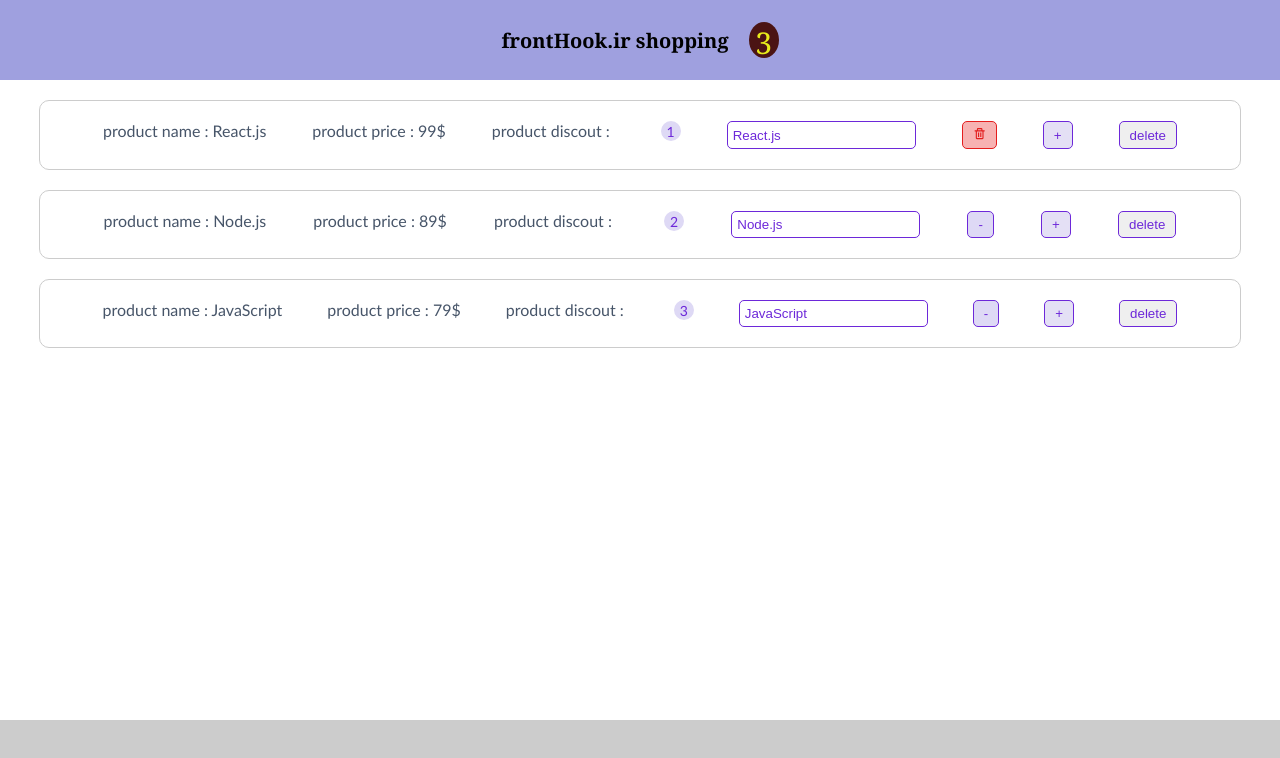
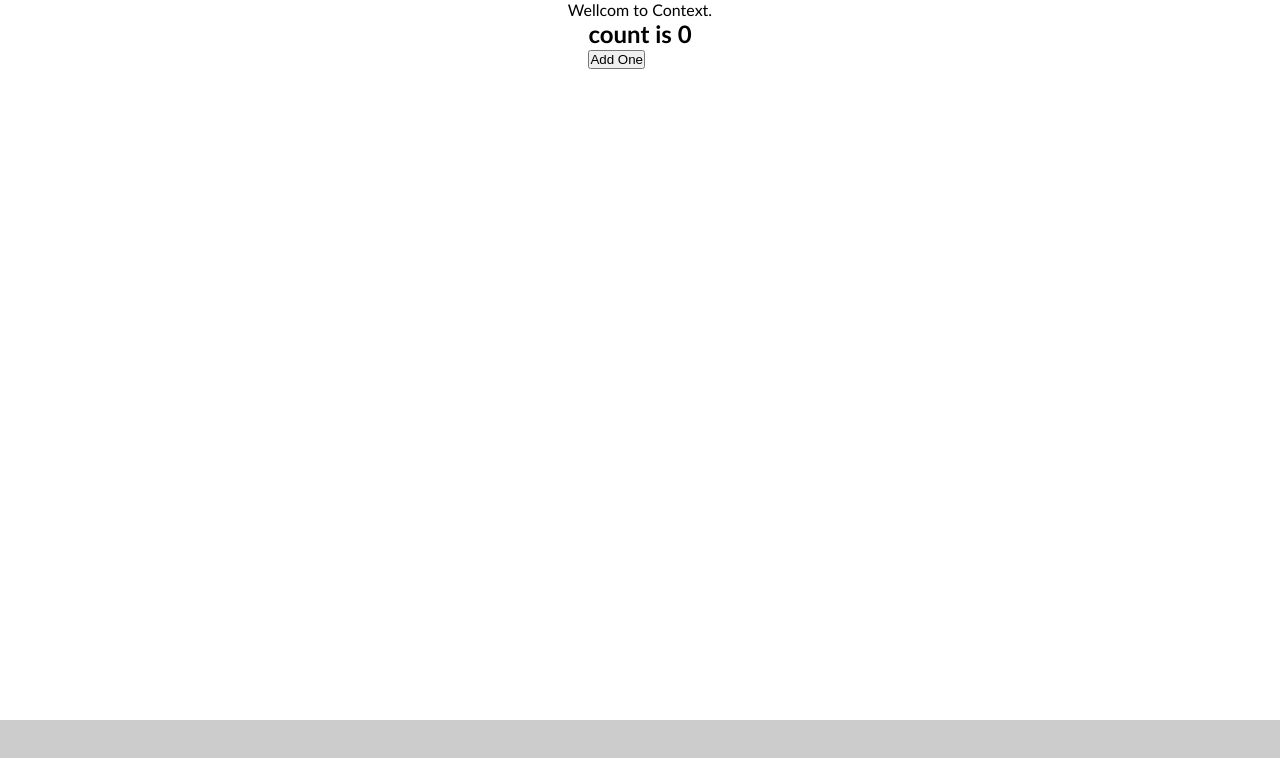
Before and after one commit to Ali-DoostAli/React-course, a React (Create React App) app: page / in a window 1280 px wide. Shown: the top 758 px of the page. Built offline with nearby package versions, Linux system fonts and the light colour scheme.

Commit message:
an example of context

```diff
--- a/src/App.js
+++ b/src/App.js
@@ -1,11 +1,13 @@
 import React, { createContext, useState } from "react";
 import "./App.css";
+import CounterOne from "./components/Context/CounterOne";
+import CounterProvider from "./components/Context/CounterProvider";
 import Wrapper from "./components/hoc/Wrapper";
 import NavBar from "./components/Navbar/NavBar";
 import ProductList from "./components/Product/ProductList";
 
-export const UserContext = React.createContext();
-export const WebsiteContext = React.createContext();
+
+
 
 class App extends React.Component {
   state = {
@@ -62,18 +64,20 @@ class App extends React.Component {
   render() {
     return (
       <>
-        <WebsiteContext.Provider value={'frontHooks.ir'}>
-          <UserContext.Provider value={"ali"}>
-            <NavBar totalItems={this.state.products.length} />
+
+      <CounterProvider>
+        <p>Wellcom to Context.</p>
+        <CounterOne />
+      </CounterProvider>
+
+            {/* <NavBar totalItems={this.state.products.length} />
             <ProductList
               products={this.state.products}
               onDelete={this.removeHandler}
               onIncrement={this.incrementHandler}
               onDecrement={this.decrementHandler}
               onChange={this.onChangeHandler}
-            />
-          </UserContext.Provider>
-        </WebsiteContext.Provider>
+            /> */}
       </>
     );
   }
--- /dev/null
+++ b/src/components/Context/CounterOne.jsx
@@ -0,0 +1,16 @@
+import { useContext } from "react";
+import { CounterContext } from "./CounterProvider";
+import { CounterContextDispatcher } from "./CounterProvider";
+
+const CounterOne = () => {
+  const count = useContext(CounterContext);
+  const setCount = useContext(CounterContextDispatcher);
+  return (
+    <div>
+      <h2>count is {count}</h2>
+      <button onClick={() => setCount(count + 1)}>Add One</button>
+    </div>
+  );
+};
+
+export default CounterOne;
--- /dev/null
+++ b/src/components/Context/CounterProvider.jsx
@@ -0,0 +1,17 @@
+import React, { Children, useState } from "react";
+
+export const CounterContext = React.createContext();
+export const CounterContextDispatcher = React.createContext();
+
+const CounterProvider = ({ children }) => {
+  const [count, setCount] = useState(0);
+  return (
+    <CounterContext.Provider value={count}>
+      <CounterContextDispatcher.Provider value={setCount}>
+        {children}
+      </CounterContextDispatcher.Provider>
+    </CounterContext.Provider>
+  );
+};
+
+export default CounterProvider;
--- a/src/components/Product/Product.js
+++ b/src/components/Product/Product.js
@@ -1,16 +1,11 @@
-import React, { Component, useContext, useEffect } from "react";
+import React, { Component, useEffect } from "react";
 import styles from "./product.module.css";
 import { BiTrash } from "react-icons/bi";
-import { UserContext, WebsiteContext } from "../../App";
 
 const Product = ({ product, onChange, onDecrement, onIncrement, onDelete }) => {
   useEffect(() => {
     return () => {};
   }, []);
-  const user = useContext(UserContext);
-  const website = useContext(WebsiteContext);
-  console.log(user, website);
-
   return (
     <div className={styles.product}>
       <p>product name : {product.title}</p>
```
